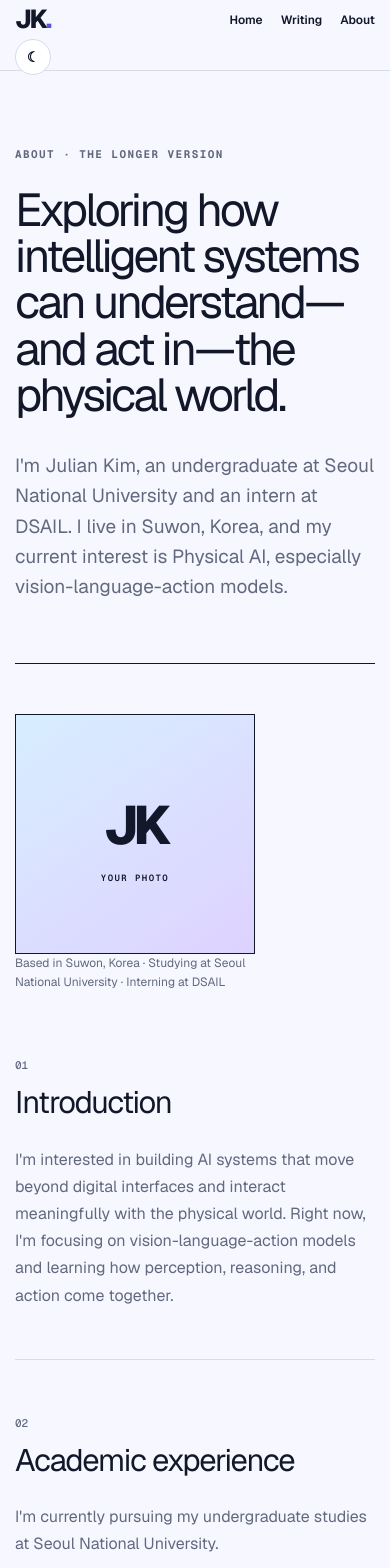
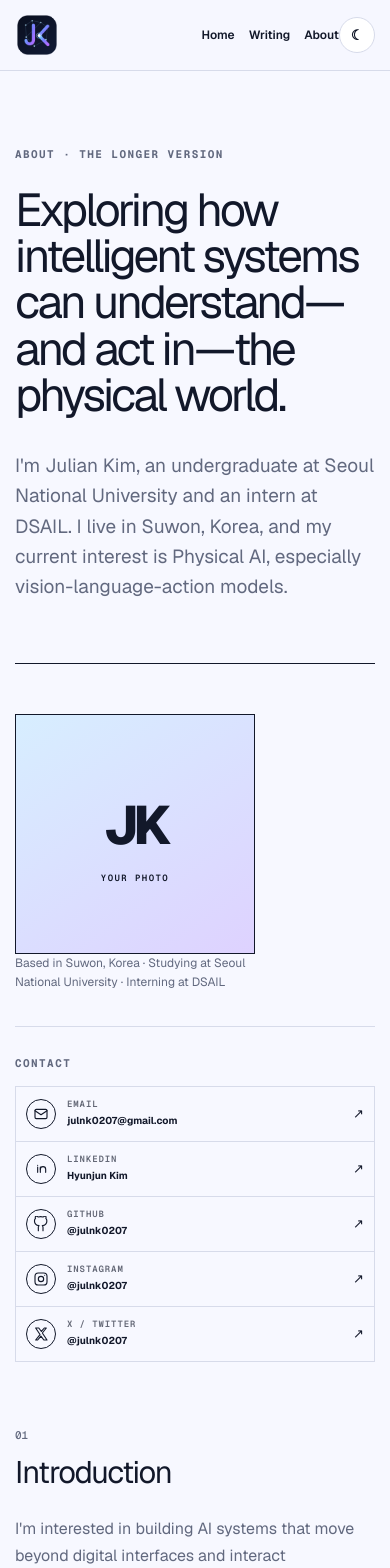
Before and after one commit to julnk0207/julnk0207.github.io, a Next.js app: page /about in a window 390 px wide. Shown: the top 1568 px of the page. Built offline with nearby package versions, Linux system fonts and the light colour scheme.

Commit message:
Add contact links and refresh site header

```diff
--- a/app/about/page.tsx
+++ b/app/about/page.tsx
@@ -1,3 +1,4 @@
+import { ContactLinks } from "../components/ContactLinks";
 import { SiteFooter } from "../components/SiteFooter";
 import { SiteHeader } from "../components/SiteHeader";
 
@@ -15,6 +16,10 @@ export default function AboutPage() {
           <aside className="about-sidebar">
             <div className="profile-photo compact"><span>JK</span><small>YOUR PHOTO</small></div>
             <p>Based in Suwon, Korea · Studying at Seoul National University · Interning at DSAIL</p>
+            <div className="about-contact">
+              <p className="eyebrow">CONTACT</p>
+              <ContactLinks compact />
+            </div>
           </aside>
           <div className="about-content">
             <section><span className="section-number">01</span><div><h2>Introduction</h2><p>I&apos;m interested in building AI systems that move beyond digital interfaces and interact meaningfully with the physical world. Right now, I&apos;m focusing on vision-language-action models and learning how perception, reasoning, and action come together.</p></div></section>
--- /dev/null
+++ b/app/components/ContactLinks.tsx
@@ -0,0 +1,82 @@
+type ContactIconName = "mail" | "linkedin" | "github" | "instagram" | "x";
+
+const contacts: Array<{
+  label: string;
+  value: string;
+  href: string;
+  icon: ContactIconName;
+  external?: boolean;
+}> = [
+  {
+    label: "Email",
+    value: "julnk0207@gmail.com",
+    href: "mailto:julnk0207@gmail.com",
+    icon: "mail",
+  },
+  {
+    label: "LinkedIn",
+    value: "Hyunjun Kim",
+    href: "https://www.linkedin.com/in/hyunjun-kim-58a914264/",
+    icon: "linkedin",
+    external: true,
+  },
+  {
+    label: "GitHub",
+    value: "@julnk0207",
+    href: "https://github.com/julnk0207",
+    icon: "github",
+    external: true,
+  },
+  {
+    label: "Instagram",
+    value: "@julnk0207",
+    href: "https://www.instagram.com/julnk0207?igsh=anhobmZna3owdDRo&utm_source=qr",
+    icon: "instagram",
+    external: true,
+  },
+  {
+    label: "X / Twitter",
+    value: "@julnk0207",
+    href: "https://x.com/julnk0207",
+    icon: "x",
+    external: true,
+  },
+];
+
+function ContactIcon({ name }: { name: ContactIconName }) {
+  const paths: Record<ContactIconName, React.ReactNode> = {
+    mail: <><rect x="3" y="5" width="18" height="14" rx="2" /><path d="m3 7 9 6 9-6" /></>,
+    linkedin: <><path d="M7 9v8" /><path d="M7 6.5v.01" /><path d="M11 17v-8" /><path d="M11 12.5a4 4 0 0 1 8 0V17" /></>,
+    github: <path d="M15 22v-4a4.8 4.8 0 0 0-1-3.5c3.3-.4 6.8-1.6 6.8-7A5.5 5.5 0 0 0 19.3 3.7 5.1 5.1 0 0 0 19.1 0S18 0 15 1.5a13.4 13.4 0 0 0-7 0C5 0 3.9 0 3.9 0a5.1 5.1 0 0 0-.2 3.7A5.5 5.5 0 0 0 2.2 7.5c0 5.4 3.5 6.6 6.8 7A4.8 4.8 0 0 0 8 18v4" />,
+    instagram: <><rect x="3" y="3" width="18" height="18" rx="5" /><circle cx="12" cy="12" r="4" /><circle cx="17.5" cy="6.5" r=".8" className="icon-fill" /></>,
+    x: <path d="M4 3h4.7l3.9 5.2L17 3h3l-6 7.5L21 21h-4.7l-4.4-5.9L7 21H4l6.5-8.2L4 3Z" />,
+  };
+
+  return (
+    <svg viewBox="0 0 24 24" aria-hidden="true" focusable="false">
+      {paths[name]}
+    </svg>
+  );
+}
+
+export function ContactLinks({ compact = false }: { compact?: boolean }) {
+  return (
+    <div className={`contact-links${compact ? " contact-links-compact" : ""}`}>
+      {contacts.map((contact) => (
+        <a
+          className="contact-link"
+          href={contact.href}
+          key={contact.label}
+          {...(contact.external ? { target: "_blank", rel: "noreferrer" } : {})}
+        >
+          <span className="contact-icon"><ContactIcon name={contact.icon} /></span>
+          <span className="contact-copy">
+            <span className="contact-label">{contact.label}</span>
+            <strong>{contact.value}</strong>
+          </span>
+          <span className="contact-arrow" aria-hidden="true">↗</span>
+        </a>
+      ))}
+    </div>
+  );
+}
--- a/app/components/SiteHeader.tsx
+++ b/app/components/SiteHeader.tsx
@@ -1,3 +1,4 @@
+import Image from "next/image";
 import Link from "next/link";
 import { ThemeToggle } from "./ThemeToggle";
 
@@ -5,8 +6,8 @@ export function SiteHeader() {
   return (
     <header className="site-header">
       <div className="section-wrap header-inner">
-        <Link className="wordmark" href="/" aria-label="Julian Kim home">
-          JK<span>.</span>
+        <Link className="site-logo" href="/" aria-label="Julian Kim home">
+          <Image src="/favicon-128.png" alt="" width={44} height={44} priority />
         </Link>
         <nav aria-label="Primary navigation">
           <Link href="/">Home</Link>
@@ -15,7 +16,7 @@ export function SiteHeader() {
         </nav>
         <div className="header-actions">
           <ThemeToggle />
-          <a className="header-contact" href="mailto:hello@example.com">Let&apos;s talk <span>↗</span></a>
+          <a className="header-contact" href="mailto:julnk0207@gmail.com">Let&apos;s talk <span>↗</span></a>
         </div>
       </div>
     </header>
--- a/app/globals.css
+++ b/app/globals.css
@@ -110,8 +110,8 @@ button { font: inherit; }
 .section-wrap { width: min(1180px, calc(100% - 48px)); margin-inline: auto; }
 .site-header { border-bottom: 1px solid var(--line); background: color-mix(in srgb, var(--paper) 92%, transparent); }
 .header-inner { height: 86px; display: grid; grid-template-columns: 1fr auto 1fr; align-items: center; }
-.wordmark { font-size: 26px; font-weight: 800; letter-spacing: -0.08em; }
-.wordmark span { color: var(--accent); }
+.site-logo { width: 44px; height: 44px; display: block; flex: 0 0 auto; }
+.site-logo img { width: 100%; height: 100%; display: block; }
 .site-header nav { display: flex; gap: 36px; font-size: 14px; font-weight: 600; }
 .site-header nav a, .header-contact { transition: color .2s ease; }
 .site-header nav a:hover, .header-contact:hover { color: var(--accent); }
@@ -144,11 +144,23 @@ button { font: inherit; }
 .profile-details span { font: 600 9px/1 var(--font-geist-mono); color: var(--muted); letter-spacing: .12em; }
 .profile-details strong { font-size: 13px; }
 
-.signal-strip { border-block: 1px solid var(--border-strong); background: linear-gradient(110deg, var(--signal-start), var(--signal-end)); color: var(--signal-text); }
-.signal-grid { min-height: 74px; display: grid; grid-template-columns: repeat(3, 1fr); align-items: center; }
-.signal-grid p { margin: 0; font-size: 13px; font-weight: 650; }
-.signal-grid p:not(:first-child) { border-left: 1px solid var(--signal-line); padding-left: 36px; }
-.signal-grid span { margin-right: 20px; color: var(--accent-secondary); font-family: var(--font-geist-mono); font-size: 10px; }
+.contact-band { border-block: 1px solid var(--border-strong); background: linear-gradient(110deg, var(--signal-start), var(--signal-end)); color: var(--signal-text); }
+.contact-band-inner { padding-block: 42px; }
+.contact-band-heading { display: flex; align-items: end; justify-content: space-between; gap: 24px; margin-bottom: 28px; }
+.contact-band-heading .eyebrow { color: inherit; opacity: .62; margin: 0 0 5px; }
+.contact-band-heading h2 { margin: 0; font-size: clamp(29px, 3vw, 42px); letter-spacing: -.05em; }
+.contact-links { display: grid; grid-template-columns: repeat(5, minmax(0, 1fr)); border: 1px solid var(--signal-line); background: color-mix(in srgb, var(--surface) 36%, transparent); }
+.contact-link { min-width: 0; padding: 19px 16px; display: grid; grid-template-columns: 34px minmax(0, 1fr) auto; align-items: center; gap: 11px; transition: background-color .2s ease, color .2s ease; }
+.contact-link + .contact-link { border-left: 1px solid var(--signal-line); }
+.contact-link:hover { background: var(--surface); color: var(--accent); }
+.contact-icon { width: 34px; height: 34px; border: 1px solid currentColor; border-radius: 50%; display: grid; place-items: center; }
+.contact-icon svg { width: 16px; height: 16px; fill: none; stroke: currentColor; stroke-width: 1.7; stroke-linecap: round; stroke-linejoin: round; }
+.contact-icon svg .icon-fill { fill: currentColor; stroke: none; }
+.contact-copy { min-width: 0; display: grid; gap: 4px; }
+.contact-label { font: 600 9px/1 var(--font-geist-mono); letter-spacing: .1em; text-transform: uppercase; opacity: .64; }
+.contact-copy strong { overflow: hidden; text-overflow: ellipsis; font-size: 11px; white-space: nowrap; }
+.contact-arrow { font-size: 13px; transition: transform .2s ease; }
+.contact-link:hover .contact-arrow { transform: translate(2px, -2px); }
 
 .writing-section { padding-block: 120px; }
 .section-heading { display: flex; align-items: end; justify-content: space-between; margin-bottom: 48px; }
@@ -179,6 +191,13 @@ button { font: inherit; }
 .profile-photo.compact { aspect-ratio: 1; border: 1px solid var(--border-strong); }
 .profile-photo.compact span { font-size: 54px; }
 .about-sidebar > p { font-size: 12px; line-height: 1.6; color: var(--muted); }
+.about-contact { margin-top: 34px; padding-top: 28px; border-top: 1px solid var(--line); }
+.about-contact > .eyebrow { margin-bottom: 14px; }
+.contact-links-compact { grid-template-columns: 1fr; border-color: var(--line); background: transparent; }
+.contact-links-compact .contact-link { padding: 12px 10px; grid-template-columns: 30px minmax(0, 1fr) auto; }
+.contact-links-compact .contact-link + .contact-link { border-left: 0; border-top: 1px solid var(--line); }
+.contact-links-compact .contact-icon { width: 30px; height: 30px; }
+.contact-links-compact .contact-copy strong { font-size: 10px; }
 .about-content section { display: grid; grid-template-columns: 64px 1fr; gap: 24px; padding: 0 0 50px; margin-bottom: 50px; border-bottom: 1px solid var(--line); }
 .section-number { font: 500 11px/1 var(--font-geist-mono); color: var(--muted); padding-top: 8px; }
 .about-content h2 { margin: 0 0 20px; font-size: 31px; letter-spacing: -.04em; }
@@ -234,14 +253,20 @@ button { font: inherit; }
   .post-card + .post-card { border-left: 0; border-top: 1px solid var(--border-strong); }
   .about-layout { grid-template-columns: 1fr; gap: 60px; }
   .about-sidebar { max-width: 240px; }
+  .contact-links { grid-template-columns: repeat(2, minmax(0, 1fr)); }
+  .contact-link + .contact-link { border-left: 0; }
+  .contact-link:nth-child(even) { border-left: 1px solid var(--signal-line); }
+  .contact-link:nth-child(n + 3) { border-top: 1px solid var(--signal-line); }
+  .contact-links-compact { grid-template-columns: 1fr; }
+  .contact-links-compact .contact-link:nth-child(even) { border-left: 0; }
   .article-layout { grid-template-columns: 1fr; }
   .toc { position: static; border-bottom: 1px solid var(--line); padding-bottom: 30px; }
 }
 
 @media (max-width: 620px) {
   .section-wrap { width: min(100% - 30px, 1180px); }
-  .header-inner { height: 70px; grid-template-columns: auto 1fr; }
-  .site-header nav { justify-self: end; gap: 18px; font-size: 12px; }
+  .header-inner { height: 70px; grid-template-columns: auto minmax(0, 1fr) auto; }
+  .site-header nav { justify-self: end; gap: 14px; font-size: 12px; }
   .header-contact { display: none; }
   .header-actions { gap: 0; }
   .theme-toggle { min-width: 36px; width: 36px; padding: 0; }
@@ -250,14 +275,18 @@ button { font: inherit; }
   .hero h1 { font-size: 48px; }
   .hero-lede { font-size: 17px; }
   .hero-actions { align-items: stretch; flex-direction: column; }
-  .signal-grid { grid-template-columns: 1fr; padding-block: 10px; }
-  .signal-grid p { padding: 14px 0; }
-  .signal-grid p:not(:first-child) { border-left: 0; border-top: 1px solid var(--signal-line); padding-left: 0; }
+  .contact-band-inner { padding-block: 34px; }
+  .contact-band-heading { align-items: start; flex-direction: column; gap: 7px; }
+  .contact-links { grid-template-columns: 1fr; }
+  .contact-link:nth-child(even) { border-left: 0; }
+  .contact-link:nth-child(n + 2) { border-top: 1px solid var(--signal-line); }
   .writing-section, .inner-page { padding-block: 75px; }
   .section-heading { align-items: start; flex-direction: column; gap: 25px; }
   .post-card { padding: 22px; }
   .page-intro { padding-bottom: 60px; }
   .page-intro h1, .article-header h1 { font-size: 46px; }
+  .about-sidebar { max-width: none; }
+  .about-sidebar .profile-photo, .about-sidebar > p { max-width: 240px; }
   .about-content section { grid-template-columns: 1fr; gap: 8px; }
   .writing-list article { grid-template-columns: 28px 1fr; gap: 12px; }
   .writing-list .round-link { display: none; }
```
Also changed, not shown: app/page.tsx (+11 -8 lines), 1 other file (tests, documents, lock files or other folders).
